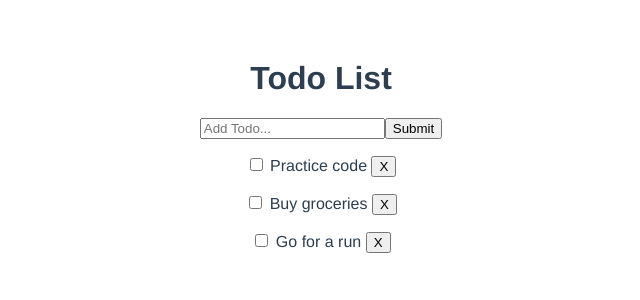
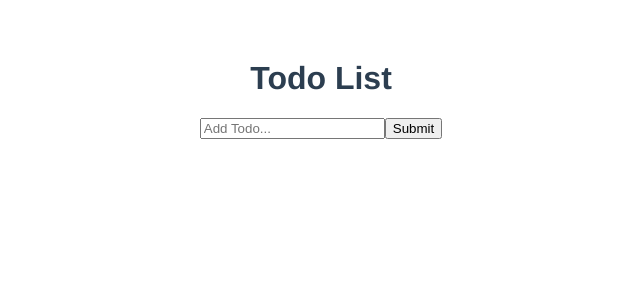
Before and after one commit to gwu205/vue-todo, a Vue app: page / in a window 1280 px wide. Shown: the top 300 px of the page, without its empty margins (319-959 px from the left). Built offline with nearby package versions, Linux system fonts and the light colour scheme.

Commit message:
add axios library

```diff
--- a/package.json
+++ b/package.json
@@ -8,6 +8,7 @@
     "lint": "vue-cli-service lint"
   },
   "dependencies": {
+    "axios": "^0.19.0",
     "core-js": "^2.6.5",
     "uuid": "^3.3.3",
     "vue": "^2.6.10"
--- a/src/App.vue
+++ b/src/App.vue
@@ -20,23 +20,7 @@ export default {
   },
   data() {
     return {
-      todos: [
-        {
-          id: 1,
-          title: "Practice code",
-          completed: false
-        },
-        {
-          id: 2,
-          title: "Buy groceries",
-          completed: false
-        },
-        {
-          id: 3,
-          title: "Go for a run",
-          completed: false
-        }
-      ]
+      todos: []
     }
   },
   methods: {
```
Also changed, not shown: 1 other file (tests, documents, lock files or other folders).
